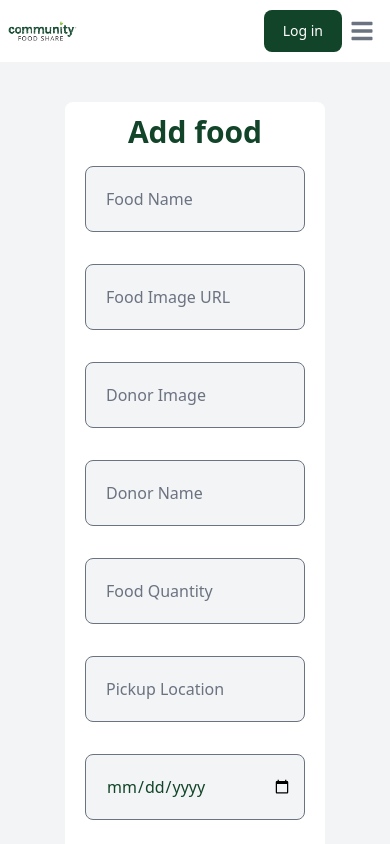
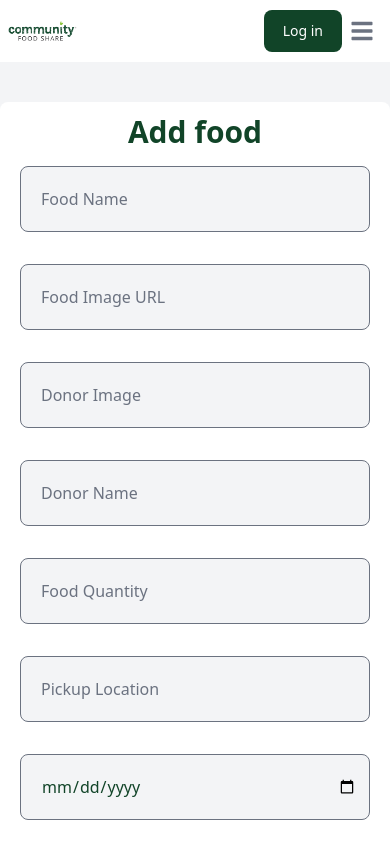
Before and after one commit to ahammadabdullah/community-food-share-client, a React (Vite) app: page /addfood in a window 390 px wide. Shown: the top 844 px of the page. Built offline with nearby package versions, Linux system fonts and the light colour scheme; no server answers.

Commit message:
fix: form width

```diff
--- a/src/Pages/AddFood.jsx
+++ b/src/Pages/AddFood.jsx
@@ -51,7 +51,7 @@ const AddFood = () => {
   };
   return (
     <div className="bg-gray-100 py-10">
-      <div className=" w-2/3 mx-auto bg-white rounded-lg px-5">
+      <div className=" w-full md:w-2/3 mx-auto bg-white rounded-lg px-5">
         <h3 className="text-3xl font-semibold text-primary text-center pt-3">
           Add food
         </h3>
--- a/src/Pages/UpdateFood.jsx
+++ b/src/Pages/UpdateFood.jsx
@@ -66,7 +66,7 @@ const UpdateFood = () => {
   return (
     <div>
       <div className="bg-gray-100 py-10">
-        <div className=" w-2/3 mx-auto bg-white rounded-lg px-5">
+        <div className=" w-full md:w-2/3 mx-auto bg-white rounded-lg px-5">
           <h3 className="text-3xl font-semibold text-primary text-center pt-3">
             update food
           </h3>
```
